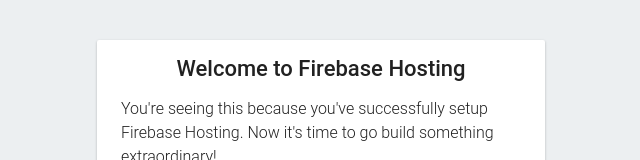
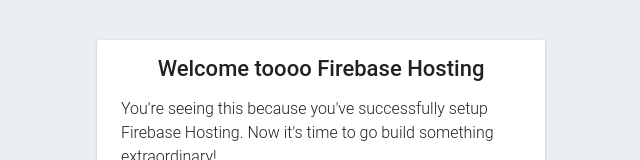
Before and after one commit to lxsedov/firebase-test, a plain HTML site: page public/index.html in a window 1280 px wide. Shown: the top 160 px of the page, without its empty margins (319-959 px from the left). Drawn offline with Linux system fonts and the light colour scheme.

Commit message:
header change

```diff
--- a/public/index.html
+++ b/public/index.html
@@ -59,7 +59,7 @@
   </head>
   <body>
     <div id="message">
-      <h1>Welcome to Firebase Hosting</h1>
+      <h1>Welcome toooo Firebase Hosting</h1>
       <p>You're seeing this because you've successfully setup Firebase Hosting. Now it's time to go build something extraordinary!</p>
       <ul>
         <li><a target="_blank" href="https://firebase.google.com/docs/hosting/">Open Hosting Documentation</a></li>
```
